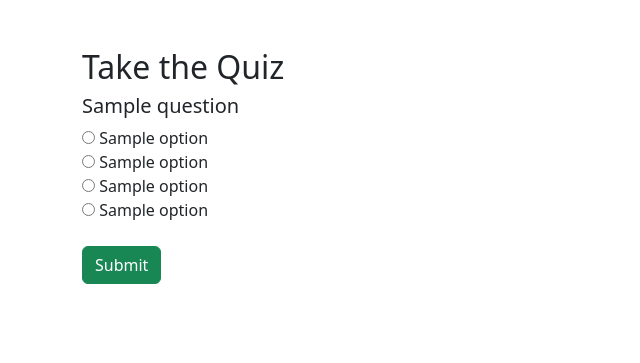
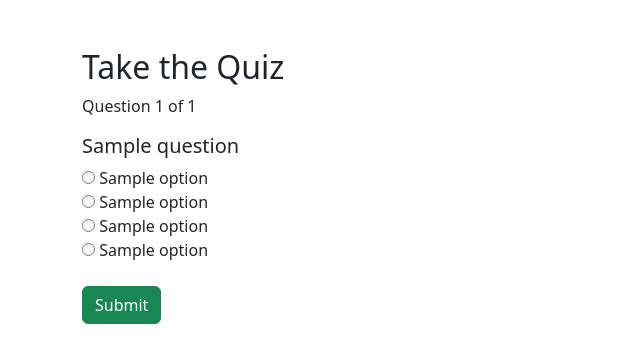
Before and after one commit to Kizito24/plusplusplus, a Flask app: page /quiz in a window 1280 px wide. Shown: the part 56-419 px from the top of the page, without its empty margins (0-640 px from the left). Run offline with Flask 3, Linux system fonts and the light colour scheme; the visitor is signed in with stand-in values (Sample User, id 1); a database or web service that is not in the repository returns one stand-in record (values such as "Sample title"); some libraries are stand-ins or nearby versions.

Commit message:
refactor quiz.html and change its appearance functionality

```diff
--- a/app.py
+++ b/app.py
@@ -136,26 +136,57 @@ def quiz():
     if 'user_id' not in session:
         return redirect(url_for('login'))
 
-    questions = mongo.db.questions.find()
+    # Fetch all questions from the database
+    questions = list(mongo.db.questions.find())
+
+    # Get the current question index from the session, default to 0
+    current_index = session.get('current_question_index', 0)
+
+    # Initialize or update user answers in the session
+    if 'answers' not in session:
+        session['answers'] = [None] * len(questions)
+
     if request.method == 'POST':
-        score = 0
-        total = len(questions)
-        for question in questions:
-            selected_option = request.form.get(str(question['_id']))
-            if selected_option and int(selected_option) == question['correct_option']:
-                score += 1
+        # Save the selected answer for the current question
+        selected_option = request.form.get('answer')
+        if selected_option is not None:
+            session['answers'][current_index] = int(selected_option)
 
-        # Save quiz attempt
-        mongo.db.attempts.insert_one({
-            'user_id': session['user_id'],
-            'score': score,
-            'total': total,
-            'time_taken': datetime.now(),
-        })
+        # Check if the user clicked "Next" or "Previous"
+        if 'next' in request.form:
+            current_index += 1
+        elif 'previous' in request.form:
+            current_index -= 1
+        elif 'submit' in request.form:
+            # Calculate the score and save the results
+            score = 0
+            for i, question in enumerate(questions):
+                if session['answers'][i] == question['correct_option']:
+                    score += 1
 
-        return render_template('result.html', score=score, total=total)
+            # Save quiz attempt in the database
+            mongo.db.attempts.insert_one({
+                'user_id': session['user_id'],
+                'score': score,
+                'total': len(questions),
+                'time_taken': datetime.now(),
+            })
 
-    return render_template('quiz.html', questions=questions)
+            # Clear session data related to the quiz
+            session.pop('current_question_index', None)
+            session.pop('answers', None)
+
+            return render_template('result.html', score=score, total=len(questions))
+
+        # Update the current question index in the session
+        session['current_question_index'] = current_index
+
+    # Handle edge cases for navigation
+    current_index = max(0, min(current_index, len(questions) - 1))
+
+    # Render the current question
+    current_question = questions[current_index]
+    return render_template('quiz.html', question=current_question, current_index=current_index, total=len(questions))
 
 @app.route('/add', methods=['GET', 'POST'])
 def add_question():
@@ -194,7 +225,7 @@ def add_question():
             'correct_option': correct_option
         })
 
-        return redirect(url_for('admin_temp_dashboard'))  # Redirect to admin dashboard
+        return redirect(url_for('add_question'))  # Redirect to admin dashboard
 
     # Render the add question form
     return render_template('add_question.html')
@@ -218,7 +249,7 @@ def add_category():
             'description': category_description,
         })
 
-        return redirect(url_for('admin_dashboard'))
+        return redirect(url_for('add_category'))
 
     return render_template('add_category.html')
 
--- a/templates/quiz.html
+++ b/templates/quiz.html
@@ -33,32 +33,52 @@
             </div>
         </div>
     </nav>
+
+    <!-- Quiz Section -->
     <div class="container mt-5">
         <h2>Take the Quiz</h2>
-        <form method="POST" action="/quiz">
-            {% for question in questions %}
+        <p>Question {{ current_index + 1 }} of {{ total }}</p>
+
+        <form method="POST">
+            <!-- Display Current Question -->
             <div class="mb-4">
                 <h5>{{ question['question'] }}</h5>
                 <div>
-                    <input type="radio" id="q{{ question['_id'] }}o1" name="{{ question['_id'] }}" value="1">
-                    <label for="q{{ question['_id'] }}o1">{{ question['options'][0] }}</label>
+                    <input type="radio" id="q1" name="answer" value="1"
+                        {% if session['answers'][current_index] == 1 %}checked{% endif %}>
+                    <label for="q1">{{ question['options'][0] }}</label>
                 </div>
                 <div>
-                    <input type="radio" id="q{{ question['_id'] }}o2" name="{{ question['_id'] }}" value="2">
-                    <label for="q{{ question['_id'] }}o2">{{ question['options'][1] }}</label>
+                    <input type="radio" id="q2" name="answer" value="2"
+                        {% if session['answers'][current_index] == 2 %}checked{% endif %}>
+                    <label for="q2">{{ question['options'][1] }}</label>
                 </div>
                 <div>
-                    <input type="radio" id="q{{ question['_id'] }}o3" name="{{ question['_id'] }}" value="3">
-                    <label for="q{{ question['_id'] }}o3">{{ question['options'][2] }}</label>
+                    <input type="radio" id="q3" name="answer" value="3"
+                        {% if session['answers'][current_index] == 3 %}checked{% endif %}>
+                    <label for="q3">{{ question['options'][2] }}</label>
                 </div>
                 <div>
-                    <input type="radio" id="q{{ question['_id'] }}o4" name="{{ question['_id'] }}" value="4">
-                    <label for="q{{ question['_id'] }}o4">{{ question['options'][3] }}</label>
+                    <input type="radio" id="q4" name="answer" value="4"
+                        {% if session['answers'][current_index] == 4 %}checked{% endif %}>
+                    <label for="q4">{{ question['options'][3] }}</label>
                 </div>
             </div>
-            {% endfor %}
-            <button type="submit" class="btn btn-success">Submit</button>
+
+            <!-- Navigation Buttons -->
+            <div>
+                {% if current_index > 0 %}
+                    <button type="submit" name="previous" class="btn btn-secondary">Previous</button>
+                {% endif %}
+                {% if current_index < total - 1 %}
+                    <button type="submit" name="next" class="btn btn-primary">Next</button>
+                {% else %}
+                    <button type="submit" name="submit" class="btn btn-success">Submit</button>
+                {% endif %}
+            </div>
         </form>
     </div>
+
+    <script src="https://cdn.jsdelivr.net/npm/bootstrap@5.3.0/dist/js/bootstrap.bundle.min.js"></script>
 </body>
 </html>
```
Also changed, not shown: templates/add_category.html (+7 -0 lines), templates/add_question.html (+7 -0 lines).
